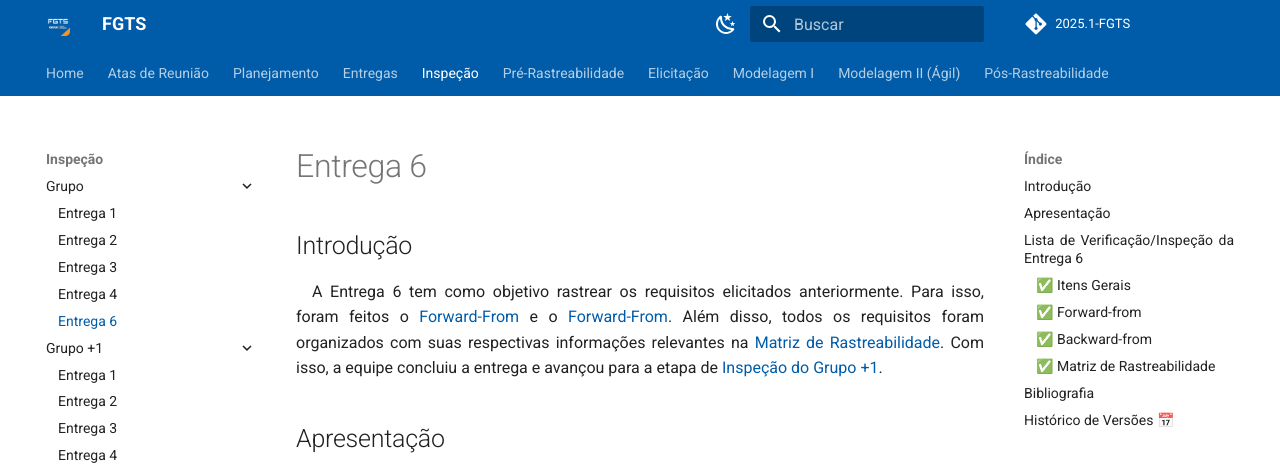
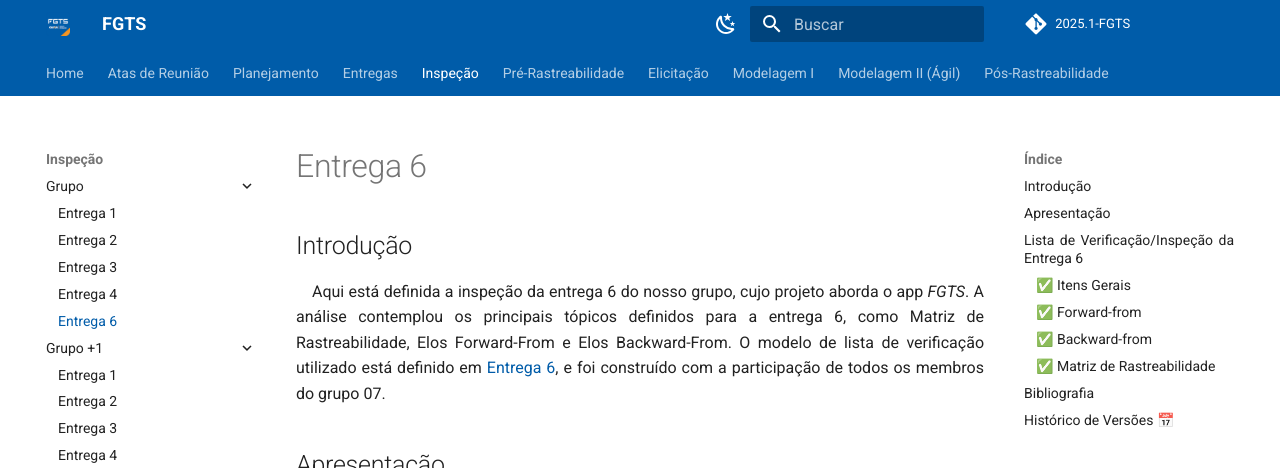
Before and after one commit to eduardodpms/REQ-FGTS, an MkDocs documentation site: the page built from docs/Inspecao/grupo/Entrega-6.md, in a window 1280 px wide and 900 px high, cut to the strip 0-468 px from the top of the window. Built offline with MkDocs 1.6.1 and Material for MkDocs 9.7.7, drawn with Linux system fonts in a browser that asks for light colours; comment, search, counter and statistics services are not loaded.

Commit message:
fix: ajustar textos da autoinspeção

```diff
--- a/docs/Inspecao/grupo/Entrega-6.md
+++ b/docs/Inspecao/grupo/Entrega-6.md
@@ -3,7 +3,7 @@
 
 ## Introdução
 
-A Entrega 6 tem como objetivo rastrear os requisitos elicitados anteriormente. Para isso, foram feitos o [Forward-From](../../Pos-Rastreabilidade/Forward-From.md) e o [Forward-From](../../Pos-Rastreabilidade/Backward-From.md). Além disso, todos os requisitos foram organizados com suas respectivas informações relevantes na [Matriz de Rastreabilidade](../../Pos-Rastreabilidade/Matriz-Rastreabilidade.md).  Com isso, a equipe concluiu a entrega e avançou para a etapa de [Inspeção do Grupo +1](../../Inspecao/grupo-mais-um/Entrega-6).
+Aqui está definida a inspeção da entrega 6 do nosso grupo, cujo projeto aborda o app *FGTS*. A análise contemplou os principais tópicos definidos para a entrega 6, como Matriz de Rastreabilidade, Elos Forward-From e Elos Backward-From. O modelo de lista de verificação utilizado está definido em [Entrega 6](../../../Entregas/Entrega-6), e foi construído com a participação de todos os membros do grupo 07.
 
 
 ## Apresentação
```
Also changed, not shown: docs/Inspecao/grupo/Entrega-2.md (+1 -1 lines), docs/Inspecao/grupo/Entrega-3.md (+1 -1 lines), docs/Inspecao/grupo/Entrega-4.md (+1 -1 lines).
